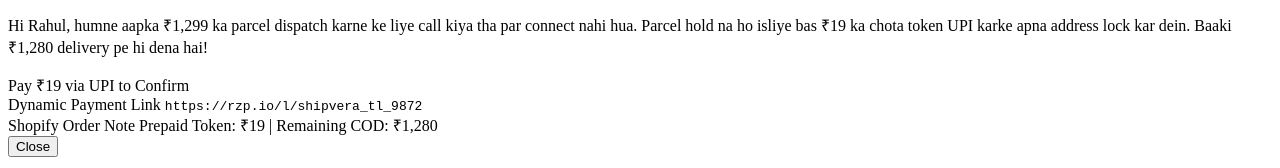
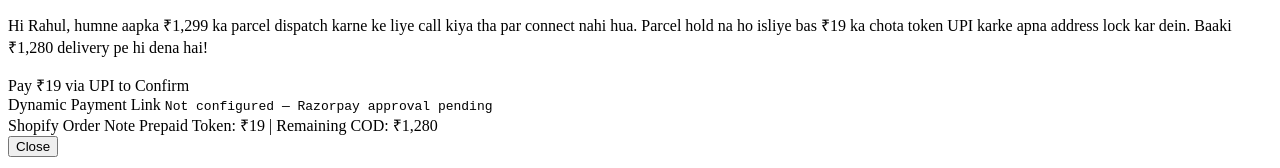
Before and after one commit to sharmaanshu617900-alt/shipvera-backend, a website: page dashboard.html in a window 1280 px wide. Shown: the part 3007-3175 px from the top of the page. Drawn offline with Linux system fonts and the light colour scheme; no server answers.

Commit message:
fix(dashboard): remove fake Razorpay link, show approval pending status

```diff
--- a/dashboard.html
+++ b/dashboard.html
@@ -602,7 +602,7 @@
                 <div class="tl-details-grid">
                     <div class="tl-detail-card">
                         <span class="tl-dc-label">Dynamic Payment Link</span>
-                        <code id="tlRazorpayLink" class="tl-dc-link">https://rzp.io/l/shipvera_tl_9872</code>
+                        <code id="tlRazorpayLink" class="tl-dc-link">Not configured — Razorpay approval pending</code>
                     </div>
                     <div class="tl-detail-card">
                         <span class="tl-dc-label">Shopify Order Note</span>
```
